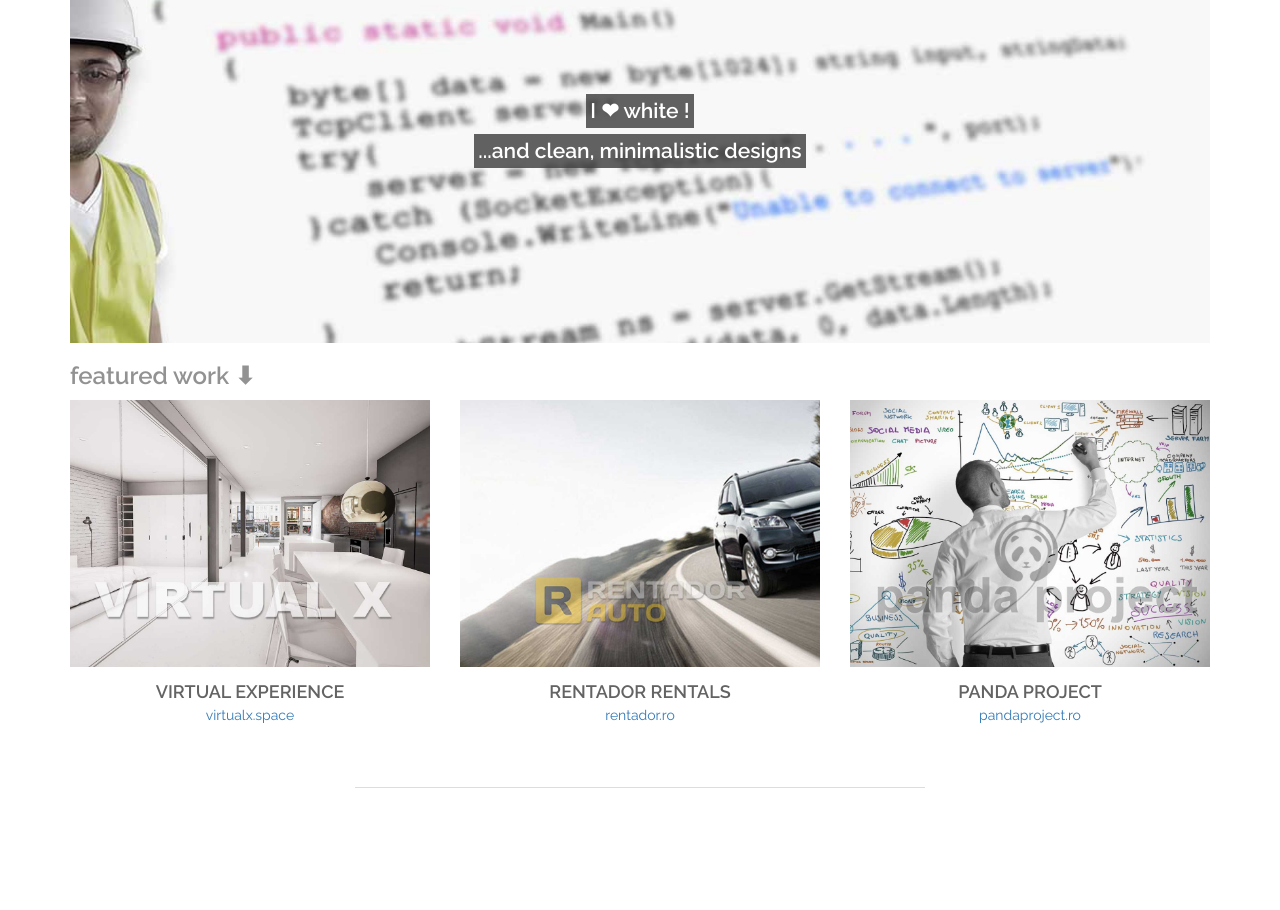
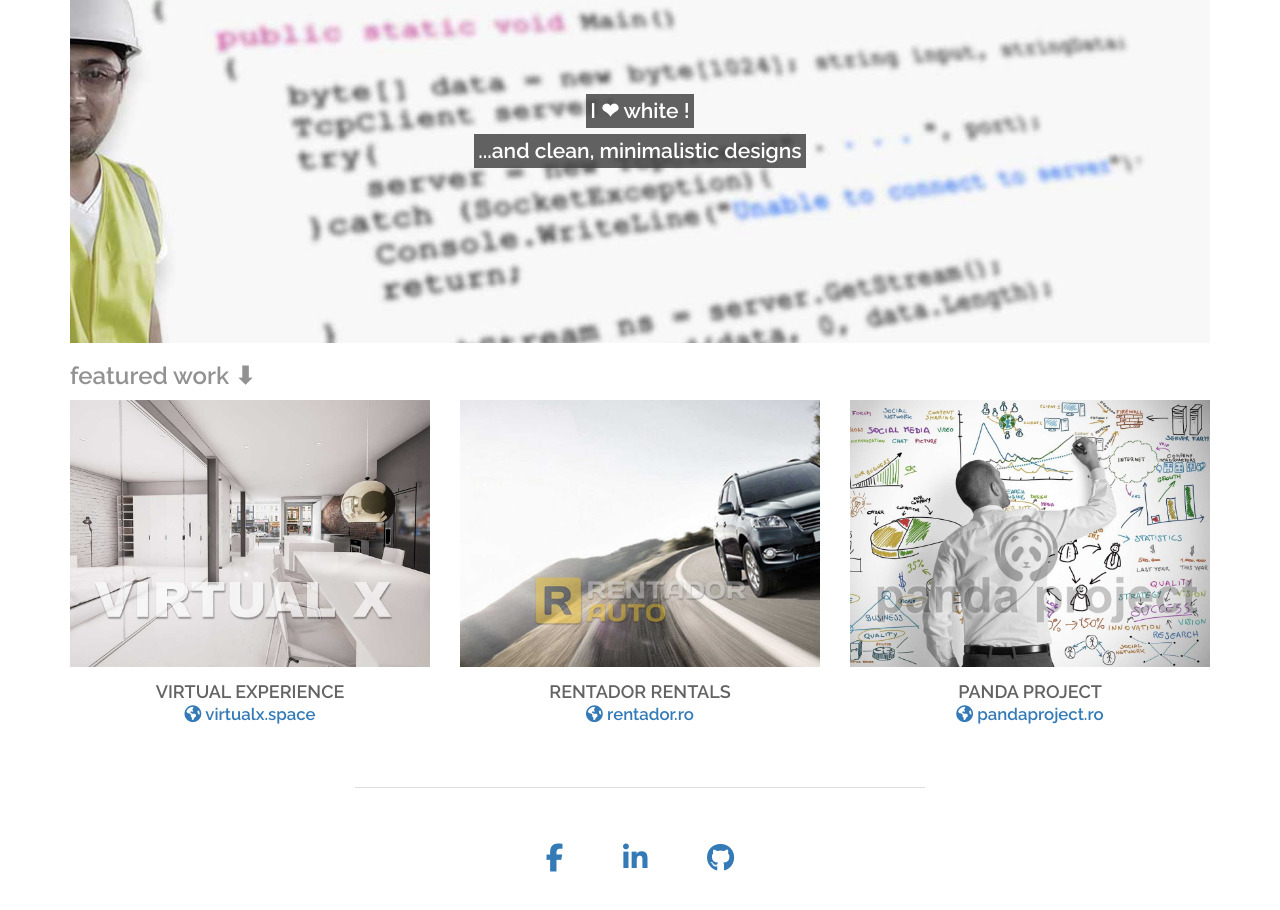
Before and after one commit to nedelcos/Project---Build-a-portfolio-site, a plain HTML site: page index.html in a window 1280 px wide. Shown: the part 208-1118 px from the top of the page. Before the commit the page ends 1092 px from the top, so only its background shows below. Drawn offline with nearby package versions, Linux system fonts and the light colour scheme.

Commit message:
implemented feedback from Udacity reviewer

```diff
--- a/css/style.css
+++ b/css/style.css
@@ -1,4 +1,4 @@
-@import url(http://weloveiconfonts.com/api/?family=fontawesome);
+
 
 /* fontawesome */
 [class*="fontawesome-"]:before {
@@ -51,9 +51,17 @@
   margin-top: 1em;
 }
 
+span.proj-link {
+  font-family: 'Raleway', sans-serif !important;
+}
+
+.proj-icon {
+  font-size: 1.2em !important;
+}
+
 .social-icon {
   margin: 1em;
-  font-size: 2em;
+  font-size: 2em !important;
 }
 
 .caption1 {
--- a/index.html
+++ b/index.html
@@ -13,17 +13,18 @@
 	<link href="https://maxcdn.bootstrapcdn.com/bootstrap/3.3.7/css/bootstrap.min.css" integrity="sha384-BVYiiSIFeK1dGmJRAkycuHAHRg32OmUcww7on3RYdg4Va+PmSTsz/K68vbdEjh4u" rel="stylesheet" crossorigin="anonymous">
 	<script src="https://code.jquery.com/jquery-2.2.4.min.js" integrity="sha256-BbhdlvQf/xTY9gja0Dq3HiwQF8LaCRTXxZKRutelT44=" crossorigin="anonymous"></script>
 	<script src="https://maxcdn.bootstrapcdn.com/bootstrap/3.3.7/js/bootstrap.min.js" integrity="sha384-Tc5IQib027qvyjSMfHjOMaLkfuWVxZxUPnCJA7l2mCWNIpG9mGCD8wGNIcPD7Txa" crossorigin="anonymous"></script>
+	<script src="https://use.fontawesome.com/c54842ddb7.js"></script>
 </head>
 <body>
 	<div class="container">
 		<!--HEADER (logo + name)-->
 		<header class="row header">
-			<div class="col-md-2 col-sm-2 col-xs-2 logo-cont">
+			<div class="logo-cont col-xs-2">
 				<a href="index.html">
 					<img class="logo" src="img/logo.svg" alt="daniel logo">
 				</a>
 			</div>
-			<div class="col-md-10 col-sm-10 col-xs-10 name-cont text-right text-uppercase">
+			<div class="name-cont text-right text-uppercase col-xs-10">
 				<h1 class="my-name text-thin">Daniel Nedelcu</h1>
 				<h4 class="my-title text-bold text-grey">Front End Developer</h4>
 			</div>
@@ -61,25 +62,25 @@
 			<article class="article col-md-4 col-sm-6">
 				<img class="img-responsive project-img" alt="rentador screenshot" src="img/thumb_virtualx.jpg" data-toggle="modal" data-target="#project-virtualx">
 				<h4 class="featured-work-title text-uppercase text-bold text-grey">Virtual eXperience</h4>
-				<a class="link-to fontawesome-globe" target="_blank" href="http://www.virtualx.space"> virtualx.space</a>
+				<a class="fa fa-globe proj-icon" target="_blank" href="http://www.virtualx.space"><span class="proj-link"> virtualx.space</span></a>
 			</article>
 			<article class="article col-md-4 col-sm-6">
 				<img class="img-responsive project-img" alt="rentador screenshot" src="img/thumb_rentador.jpg" data-toggle="modal" data-target="#project-rentador">
 				<h4 class="featured-work-title text-uppercase text-bold text-grey">Rentador Rentals</h4>
-				<a class="link-to fontawesome-globe" target="_blank" href="http://www.rentador.ro"> rentador.ro</a>
+				<a class="fa fa-globe proj-icon" target="_blank" href="http://www.rentador.ro"><span class="proj-link"> rentador.ro</span></a>
 			</article>
 			<article class="article col-md-4 col-sm-6">
 				<img class="img-responsive project-img" alt="rentador screenshot" src="img/thumb_panda.jpg" data-toggle="modal" data-target="#project-panda">
 				<h4 class="featured-work-title text-uppercase text-bold text-grey">Panda Project</h4>
-				<a class="link-to fontawesome-globe" target="_blank" href="http://www.pandaproject.ro"> pandaproject.ro</a>
+				<a class="fa fa-globe proj-icon" target="_blank" href="http://www.pandaproject.ro"><span class="proj-link"> pandaproject.ro</span></a>
 			</article>
 		</section>
 		<hr class="bottom-divider">
 		<footer class="row footer">
 			<div class="col-md-12 social text-center">
-				<a class="fontawesome-facebook social-icon" href="https://facebook.com/dan.nede" target="_blank"></a>
-				<a class="fontawesome-linkedin social-icon" href="https://www.linkedin.com/in/danielgnedelcu" target="_blank"></a>
-				<a class="fontawesome-github social-icon" href="https://github.com/nedelcos" target="_blank"></a>
+				<a class="fa fa-facebook social-icon" href="https://facebook.com/dan.nede" target="_blank"></a>
+				<a class="fa fa-linkedin social-icon" href="https://www.linkedin.com/in/danielgnedelcu" target="_blank"></a>
+				<a class="fa fa-github social-icon" href="https://github.com/nedelcos" target="_blank"></a>
 			</div>
 		</footer>
 	</div>
```
